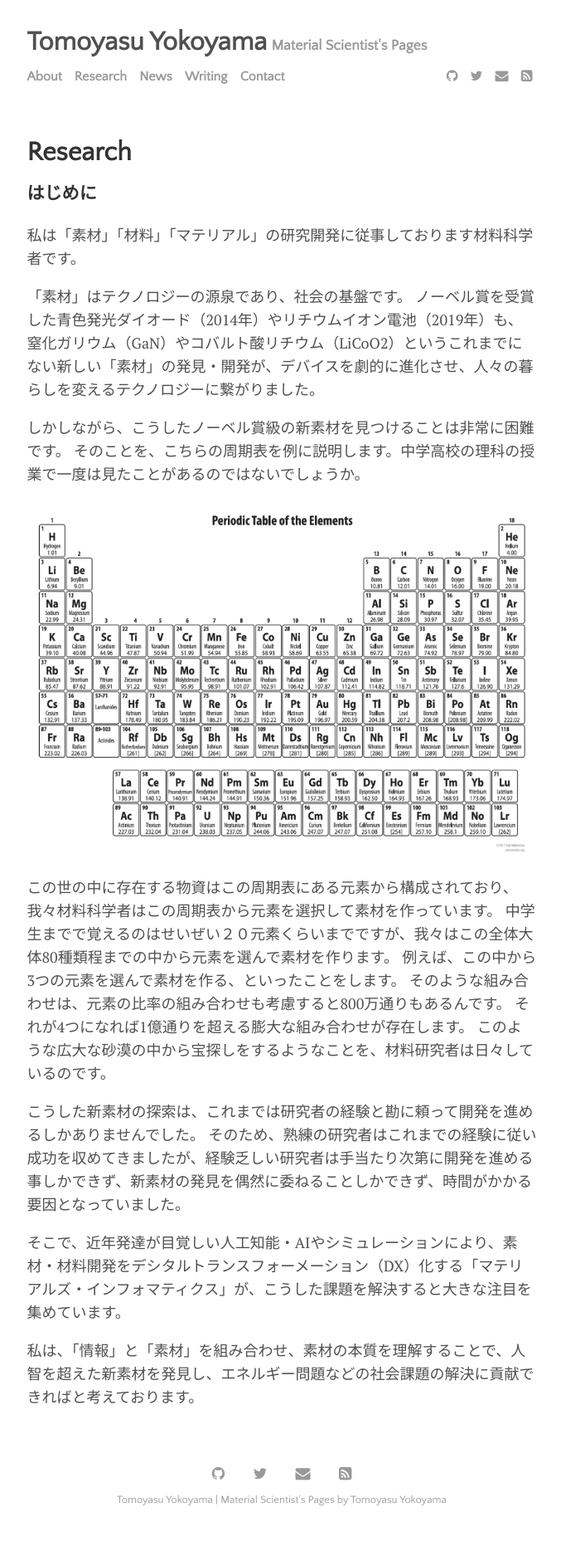
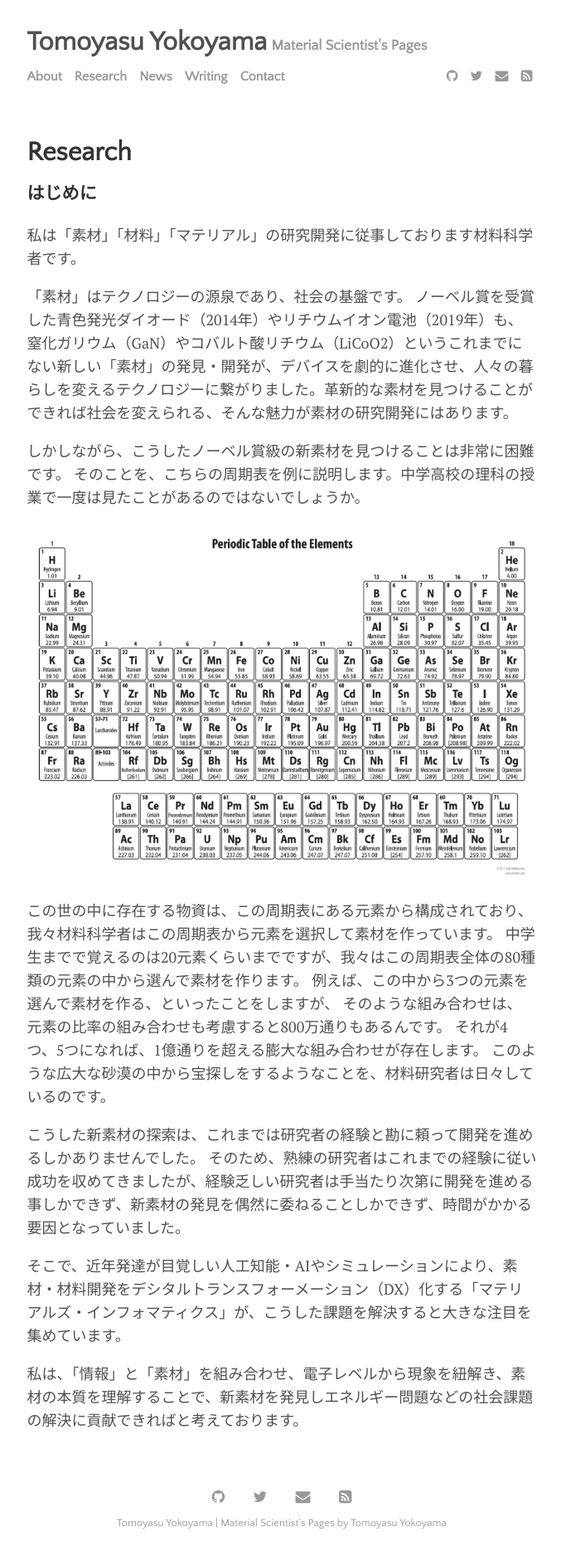
Before and after one commit to yokoyamatomoyasu/yokoyamatomoyasu.github.io, a Jekyll site: the page built from menu/research.md, in a window 1280 px wide. Shown: the whole page at 83% size, without its empty margins (300-977 px from the left). Built offline with Jekyll 4.4.1, drawn with Linux system fonts in a browser that asks for light colours; before the commit the page ends 1853 px from its top, so only the background shows below that.

Commit message:
GitHub pages site with Jekyll

```diff
--- a/menu/research.md
+++ b/menu/research.md
@@ -9,18 +9,18 @@ permalink: /research
 私は「素材」「材料」「マテリアル」の研究開発に従事しております材料科学者です。
 
 「素材」はテクノロジーの源泉であり、社会の基盤です。
-ノーベル賞を受賞した青色発光ダイオード（2014年）やリチウムイオン電池（2019年）も、窒化ガリウム（GaN）やコバルト酸リチウム（LiCoO2）というこれまでにない新しい「素材」の発見・開発が、デバイスを劇的に進化させ、人々の暮らしを変えるテクノロジーに繋がりました。
+ノーベル賞を受賞した青色発光ダイオード（2014年）やリチウムイオン電池（2019年）も、窒化ガリウム（GaN）やコバルト酸リチウム（LiCoO2）というこれまでにない新しい「素材」の発見・開発が、デバイスを劇的に進化させ、人々の暮らしを変えるテクノロジーに繋がりました。革新的な素材を見つけることができれば社会を変えられる、そんな魅力が素材の研究開発にはあります。
 
 しかしながら、こうしたノーベル賞級の新素材を見つけることは非常に困難です。
 そのことを、こちらの周期表を例に説明します。中学高校の理科の授業で一度は見たことがあるのではないでしょうか。
 
 ![エビフライトライアングル](../assets/img/periodic_table.png)
 
-この世の中に存在する物資はこの周期表にある元素から構成されており、我々材料科学者はこの周期表から元素を選択して素材を作っています。
-中学生までで覚えるのはせいぜい２０元素くらいまでですが、我々はこの全体大体80種類程までの中から元素を選んで素材を作ります。
-例えば、この中から3つの元素を選んで素材を作る、といったことをします。
+この世の中に存在する物資は、この周期表にある元素から構成されており、我々材料科学者はこの周期表から元素を選択して素材を作っています。
+中学生までで覚えるのは20元素くらいまでですが、我々はこの周期表全体の80種類の元素の中から選んで素材を作ります。
+例えば、この中から3つの元素を選んで素材を作る、といったことをしますが、
 そのような組み合わせは、元素の比率の組み合わせも考慮すると800万通りもあるんです。
-それが4つになれば1億通りを超える膨大な組み合わせが存在します。
+それが4つ、5つになれば、1億通りを超える膨大な組み合わせが存在します。
 このような広大な砂漠の中から宝探しをするようなことを、材料研究者は日々しているのです。
 
 こうした新素材の探索は、これまでは研究者の経験と勘に頼って開発を進めるしかありませんでした。
@@ -29,4 +29,4 @@ permalink: /research
 
 そこで、近年発達が目覚しい人工知能・AIやシミュレーションにより、素材・材料開発をデシタルトランスフォーメーション（DX）化する「マテリアルズ・インフォマティクス」が、こうした課題を解決すると大きな注目を集めています。
 
-私は、「情報」と「素材」を組み合わせ、素材の本質を理解することで、人智を超えた新素材を発見し、エネルギー問題などの社会課題の解決に貢献できればと考えております。
+私は、「情報」と「素材」を組み合わせ、電子レベルから現象を紐解き、素材の本質を理解することで、新素材を発見しエネルギー問題などの社会課題の解決に貢献できればと考えております。
```
